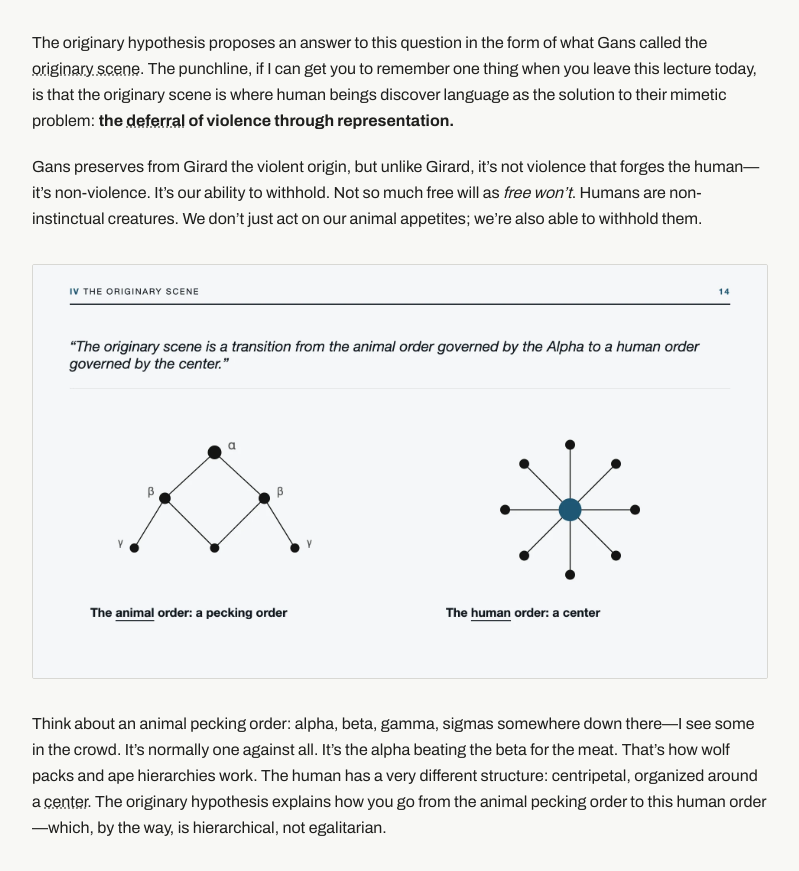
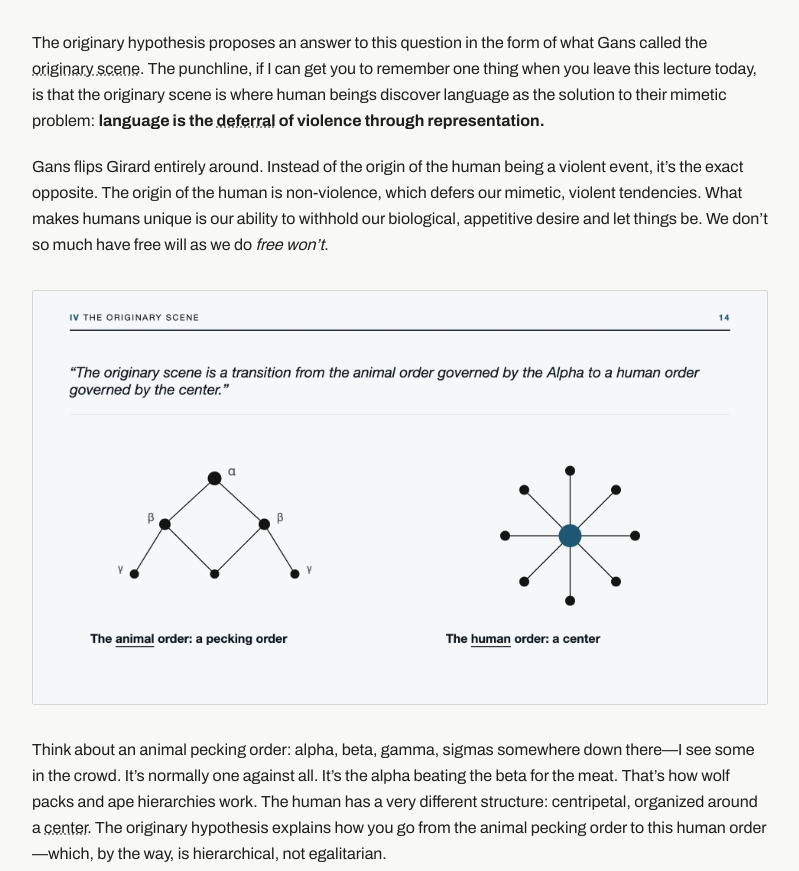
Before and after one commit to zackabaker/center-search-center, a Next.js app: page /intro-center-study-zack-baker in a window 1280 px wide. Shown: the part 8104-8975 px from the top of the page, without its empty margins (240-1039 px from the left). Built offline with nearby package versions, Linux system fonts and the light colour scheme; no server answers.

Commit message:
Intro talk: section IV — language is the deferral of violence; Gans flips Girard around
Co-Authored-By: Claude Fable 5.2 <noreply@anthropic.com>

```diff
--- a/src/app/intro-center-study-zack-baker/page.tsx
+++ b/src/app/intro-center-study-zack-baker/page.tsx
@@ -33,7 +33,8 @@ export const metadata: Metadata = {
 // "nearly all" American companies, Charles I "tried by his own subjects",
 // events "about twenty years apart". One sentence was added by the owner
 // the same day: the Gans quotation after "something like love". On 2026-11-21 the owner had
-// the opening of section IV rewritten (it replaces the bridge added on the
+// the opening of section IV and its second paragraph ("Gans flips Girard
+// entirely around…") rewritten (it replaces the bridge added on the
 // 19th), the punchline in IV set bold, three
 // sentences of section III reworded (the taboo, "The origin of language is
 // a paradoxical question", "that zero-to-one moment"), slide 10 moved down
@@ -468,18 +469,18 @@ export default function IntroPage() {
         this lecture today, is that the originary scene is where human beings
         discover language as the solution to their mimetic problem:{' '}
         <strong>
-          the{' '}
+          language is the{' '}
           <TermLink href="/concepts/deferral" defKey="c:deferral" className={TERM_CLASS} title="Concept: deferral">deferral</TermLink>
           {' '}of violence through representation.
         </strong>
       </P>
       <P>
-        Gans preserves from Girard the violent origin, but unlike Girard,
-        it&rsquo;s not violence that forges the human&mdash;it&rsquo;s
-        non-violence. It&rsquo;s our ability to withhold. Not so much free will
-        as <em>free won&rsquo;t</em>. Humans are non-instinctual creatures. We
-        don&rsquo;t just act on our animal appetites; we&rsquo;re also able to
-        withhold them.
+        Gans flips Girard entirely around. Instead of the origin of the human
+        being a violent event, it&rsquo;s the exact opposite. The origin of
+        the human is non-violence, which defers our mimetic, violent
+        tendencies. What makes humans unique is our ability to withhold our
+        biological, appetitive desire and let things be. We don&rsquo;t so
+        much have free will as we do <em>free won&rsquo;t</em>.
       </P>
       <Slide n={14} alt="Pecking order versus center" />
       <P>
```
